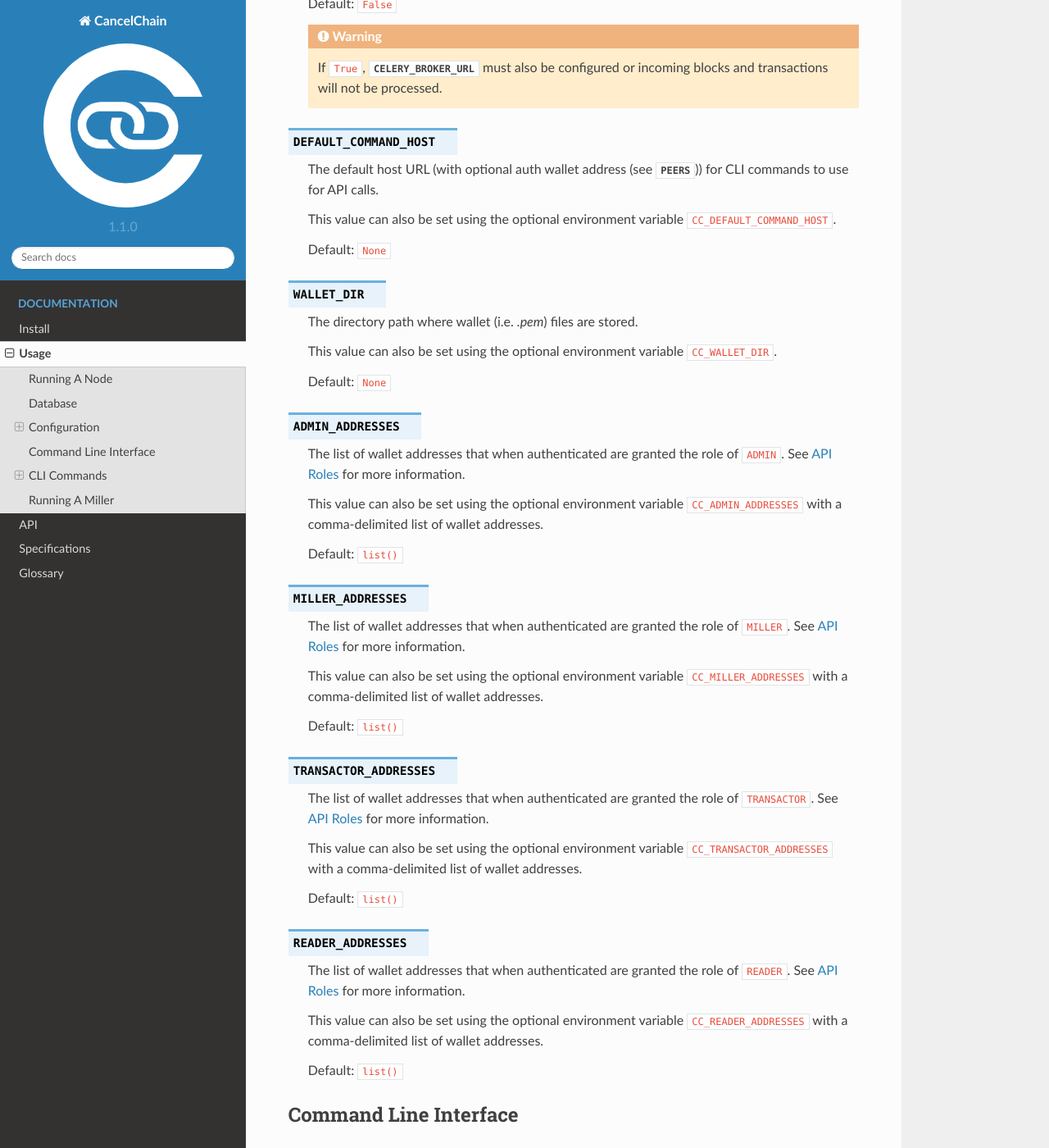
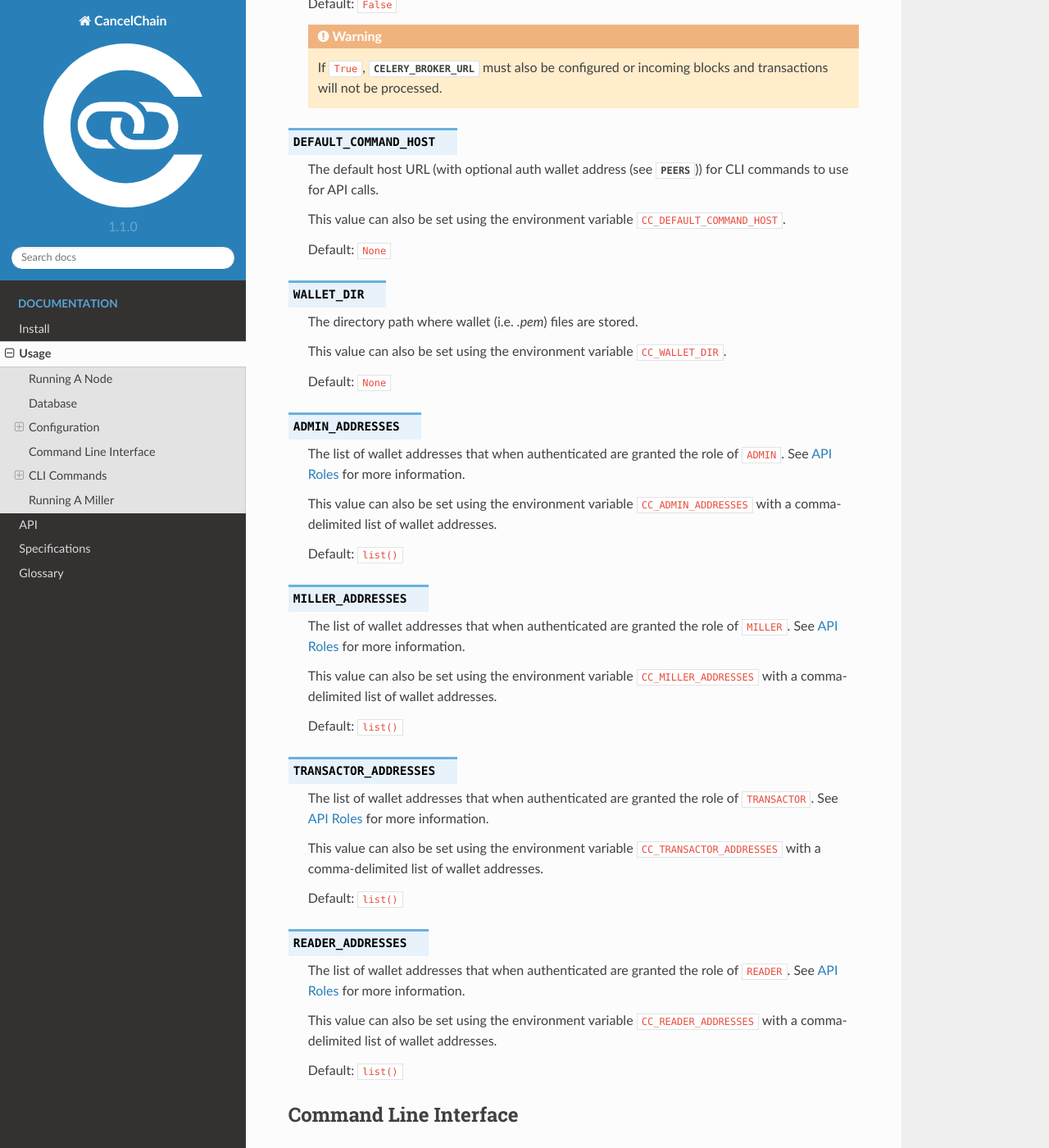
Before and after one commit to cancelchain/documentation, a Sphinx documentation site: the page built from docs/source/usage.rst, in a window 1280 px wide and 1400 px high, scrolled down 3586 px. Shown: the whole window at 82% size. Built offline with Sphinx 7.4.7 and the Read the Docs theme 2.0.0, drawn with Linux system fonts in a browser that asks for light colours; some of the changed text lies outside the part shown.

Commit message:
Remove redundant "optional" when describing env variables

```diff
--- a/docs/source/usage.rst
+++ b/docs/source/usage.rst
@@ -44,7 +44,7 @@ The following setting is required:
 
 .. py:data:: SECRET_KEY
 
-    This value can also be set using the optional environment variable ``CC_SECRET_KEY``.
+    This value can also be set using the environment variable ``CC_SECRET_KEY``.
 
 
 Flask SQLAlchemy
@@ -56,7 +56,7 @@ The following setting is required:
 
 .. py:data:: SQLALCHEMY_DATABASE_URI
 
-    This value can also be set using the optional environment variable ``CC_SQLALCHEMY_DATABASE_URI``.
+    This value can also be set using the environment variable ``CC_SQLALCHEMY_DATABASE_URI``.
 
 
 Celery
@@ -70,7 +70,7 @@ The following setting is required to enable asynchronous processing of new block
 
 .. py:data:: CELERY_BROKER_URL
 
-    This value can also be set using the optional environment variable ``CC_CELERY_BROKER_URL``.
+    This value can also be set using the environment variable ``CC_CELERY_BROKER_URL``.
 
     Default: ``None``
 
@@ -89,11 +89,11 @@ Flask Caching
 
 All `Flask Caching Configuration`_ values can be set.
 
-No settings are required, but the following have defaults and can be configured via optional environment variables:
+No settings are required, but the following has a default and can be configured via an environment variable:
 
 .. py:data:: CACHE_TYPE
 
-    This value can also be set using the optional environment variable ``CC_CACHE_TYPE``.
+    This value can also be set using the environment variable ``CC_CACHE_TYPE``.
 
     Default: ``NullCache`` (i.e. no caching)
 
@@ -110,7 +110,7 @@ CancelChain
 
     The ``WALLET_ADDRESS`` should be an address that matches a wallet file (i.e. a `.pem` file) in the :py:data:`WALLET_DIR`. For the nodes to successfully communicate, the ``WALLET_ADDRESS`` must also be in the peer node's :py:data:`MILLER_ADDRESSES`, :py:data:`TRANSACTOR_ADDRESSES`, or :py:data:`READER_ADDRESSES` config lists. In addition, the ``WALLET_ADDRESS`` must have initiated at least one successful transaction so the peer node can access the ``WALLET_ADDRESS``'s public key for use in authentication.
 
-    This value can also be set using the optional environment variable ``CC_PEERS`` with a comma-delimited list of peers.
+    This value can also be set using the environment variable ``CC_PEERS`` with a comma-delimited list of peers.
 
     Default: ``list()``
 
@@ -118,7 +118,7 @@ CancelChain
 
     This node's host URL including wallet address component (see :py:data:`PEERS`). This will be the host URL/wallet address used to perform background processing on the node. In addition, the host URL (sans wallet address) is used to identify the node on the network.
 
-    This value can also be set using the optional environment variable ``CC_NODE_HOST``.
+    This value can also be set using the environment variable ``CC_NODE_HOST``.
 
     Default: ``None``
 
@@ -126,7 +126,7 @@ CancelChain
 
     The timeout in seconds for calls using the API client.
 
-    This value can also be set using the optional environment variable ``CC_API_CLIENT_TIMEOUT``.
+    This value can also be set using the environment variable ``CC_API_CLIENT_TIMEOUT``.
 
     Default: ``10``
 
@@ -134,7 +134,7 @@ CancelChain
 
     A boolean indicating whether processing of incoming blocks and transactions should be handled asychronously.
 
-    This value can also be set using the optional environment variable ``CC_API_ASYNC_PROCESSING`` with values of ``True``, ``true``, ``t``, ``Yes``, ``yes``, or ``y`` indicating ``True``.
+    This value can also be set using the environment variable ``CC_API_ASYNC_PROCESSING`` with values of ``True``, ``true``, ``t``, ``Yes``, ``yes``, or ``y`` indicating ``True``.
 
     Default: ``False``
 
@@ -146,7 +146,7 @@ CancelChain
 
     The default host URL (with optional auth wallet address (see :py:data:`PEERS`)) for CLI commands to use for API calls.
 
-    This value can also be set using the optional environment variable ``CC_DEFAULT_COMMAND_HOST``.
+    This value can also be set using the environment variable ``CC_DEFAULT_COMMAND_HOST``.
 
     Default: ``None``
 
@@ -154,7 +154,7 @@ CancelChain
 
     The directory path where wallet (i.e. `.pem`) files are stored.
 
-    This value can also be set using the optional environment variable ``CC_WALLET_DIR``.
+    This value can also be set using the environment variable ``CC_WALLET_DIR``.
 
     Default: ``None``
 
@@ -162,7 +162,7 @@ CancelChain
 
     The list of wallet addresses that when authenticated are granted the role of ``ADMIN``.  See :ref:`API Roles` for more information.
 
-    This value can also be set using the optional environment variable ``CC_ADMIN_ADDRESSES`` with a comma-delimited list of wallet addresses.
+    This value can also be set using the environment variable ``CC_ADMIN_ADDRESSES`` with a comma-delimited list of wallet addresses.
 
     Default: ``list()``
 
@@ -170,7 +170,7 @@ CancelChain
 
     The list of wallet addresses that when authenticated are granted the role of ``MILLER``.  See :ref:`API Roles` for more information.
 
-    This value can also be set using the optional environment variable ``CC_MILLER_ADDRESSES`` with a comma-delimited list of wallet addresses.
+    This value can also be set using the environment variable ``CC_MILLER_ADDRESSES`` with a comma-delimited list of wallet addresses.
 
     Default: ``list()``
 
@@ -178,7 +178,7 @@ CancelChain
 
     The list of wallet addresses that when authenticated are granted the role of ``TRANSACTOR``.  See :ref:`API Roles` for more information.
 
-    This value can also be set using the optional environment variable ``CC_TRANSACTOR_ADDRESSES`` with a comma-delimited list of wallet addresses.
+    This value can also be set using the environment variable ``CC_TRANSACTOR_ADDRESSES`` with a comma-delimited list of wallet addresses.
 
     Default: ``list()``
 
@@ -186,7 +186,7 @@ CancelChain
 
     The list of wallet addresses that when authenticated are granted the role of ``READER``.  See :ref:`API Roles` for more information.
 
-    This value can also be set using the optional environment variable ``CC_READER_ADDRESSES`` with a comma-delimited list of wallet addresses.
+    This value can also be set using the environment variable ``CC_READER_ADDRESSES`` with a comma-delimited list of wallet addresses.
 
     Default: ``list()``
 
```
